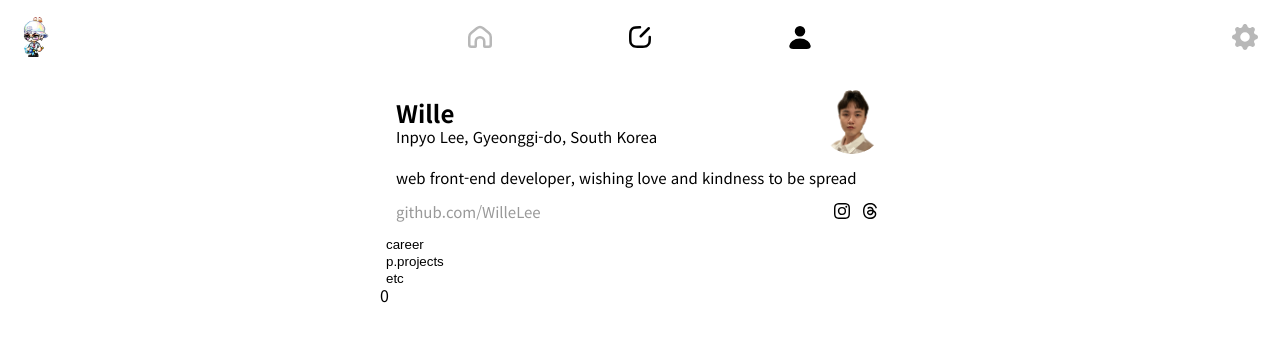
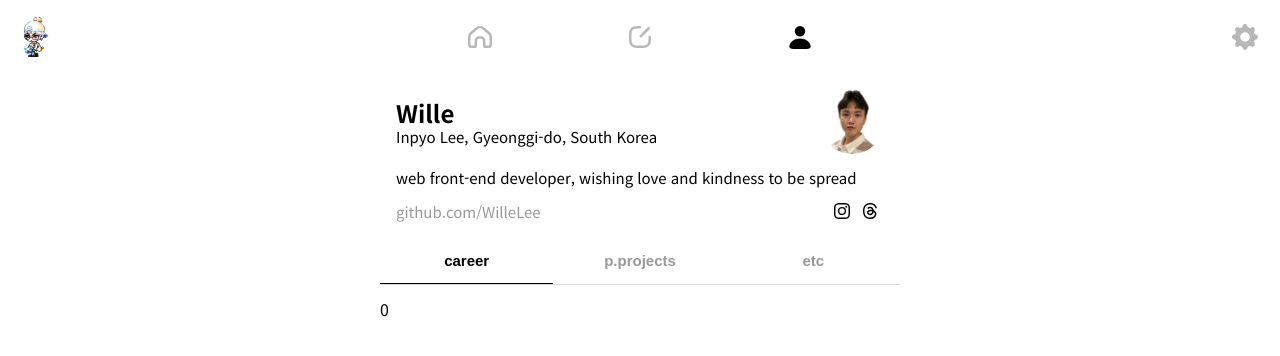
Before and after one commit to WilleLee/wille_logs, a Next.js app: page /wille in a window 1280 px wide. Shown: the top 356 px of the page. Built offline with nearby package versions, Linux system fonts and the light colour scheme; no server answers.

Commit message:
[ADD] tabs to wille

```diff
--- a/app/_globals.scss
+++ b/app/_globals.scss
@@ -3,7 +3,6 @@
 
 * {
   box-sizing: border-box;
-  color: var(--text);
 }
 
 html {
@@ -34,16 +33,19 @@ main {
   }
 }
 
+button,
+a {
+  cursor: pointer;
+  color: rgb(var(--text));
+}
+
 button {
   outline: none;
   border: none;
-  cursor: pointer;
 }
 
 a {
   text-decoration: none;
-  color: inherit;
-  cursor: pointer;
 }
 
 h2 {
--- a/app/_variables.scss
+++ b/app/_variables.scss
@@ -17,6 +17,7 @@
 
   --alert: 255, 53, 69;
 
+  --slow-transition: 0.3s ease-in;
   --bg-transition: 0.15s ease-in;
   --scale-transiton: 0.1s ease-in;
 
--- a/app/components/layouts/HeaderView.tsx
+++ b/app/components/layouts/HeaderView.tsx
@@ -47,7 +47,7 @@ export default function HeaderView({ pathname, ...props }: HeaderViewProps) {
           aria-label="open thread form modal"
           className={styles.linkButton}
         >
-          <WriteSvg aria-hidden />
+          <WriteSvg aria-hidden color="rgb(var(--icon-faded))" />
         </button>
         <button
           aria-label="wille's resumé"
--- a/app/components/layouts/headerView.module.scss
+++ b/app/components/layouts/headerView.module.scss
@@ -3,7 +3,9 @@
   height: 74px;
   display: grid;
   align-items: center;
-  grid-template-columns: 1fr 480px 1fr;
+  // grid-template-columns: 1fr 480px 1fr;
+  grid-template-columns: 1fr 300px 1fr;
+  transition: grid-template-columns var(--slow-transition);
   position: fixed;
   top: 0;
   left: 0;
@@ -19,6 +21,12 @@
     display: flex;
     justify-content: flex-end;
     margin-right: 16px;
+  }
+}
+
+@media screen and (min-width: 700px) {
+  .wrapper {
+    grid-template-columns: 1fr 480px 1fr;
   }
 }
 
--- a/app/components/pages/wille/Tabs.tsx
+++ b/app/components/pages/wille/Tabs.tsx
@@ -2,13 +2,14 @@
 
 import TransparentButton from "@/components/buttons/TransparentButton";
 import { AllHTMLAttributes } from "react";
+import styles from "./tabs.module.scss";
 
 export interface ITab {
   id: number;
   name: string;
 }
 
-interface TabsProps extends AllHTMLAttributes<HTMLButtonElement> {
+interface TabsProps extends AllHTMLAttributes<HTMLDivElement> {
   handleClickTab: (tabNumber: number) => void;
   tabs: ITab[];
   selectedTabId: number;
@@ -18,20 +19,32 @@ export default function Tabs({
   handleClickTab,
   tabs,
   selectedTabId,
+  ...props
 }: TabsProps) {
   return (
-    <div>
+    <div className={styles.wrapper} {...props}>
       {tabs.map((tab) => {
         return (
           <TransparentButton
             onClick={() => handleClickTab(tab.id)}
             aria-label={tab.name}
             key={tab.id}
+            className={
+              selectedTabId === tab.id
+                ? `${styles.button} ${styles.active}`
+                : styles.button
+            }
           >
             {tab.name}
           </TransparentButton>
         );
       })}
+      <div
+        style={{
+          left: `${100 * (selectedTabId / tabs.length)}%`,
+        }}
+        className={styles.activeBorder}
+      />
     </div>
   );
 }
--- /dev/null
+++ b/app/components/pages/wille/tabs.module.scss
@@ -0,0 +1,32 @@
+.wrapper {
+  position: relative;
+  margin-bottom: 16px;
+  width: 100%;
+  height: 49px;
+  display: grid;
+  align-items: center;
+  grid-template-columns: repeat(3, 1fr);
+  border-bottom: 1px solid rgb(var(--divider));
+}
+
+.button {
+  width: 100%;
+  height: 100%;
+  color: rgb(var(--text-link));
+  transition: color var(--bg-transition);
+  font-size: 15px;
+  font-weight: 600;
+  &.active {
+    color: rbg(var(--text));
+  }
+}
+
+.activeBorder {
+  position: absolute;
+  bottom: 0;
+  width: calc(100% / 3);
+  height: 1px;
+  background-color: rgb(var(--text));
+  z-index: 30;
+  transition: left var(--slow-transition);
+}
```
